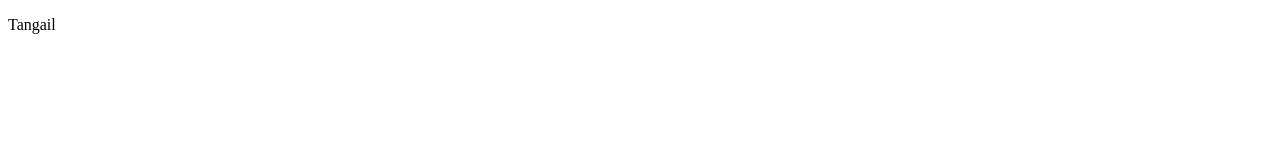
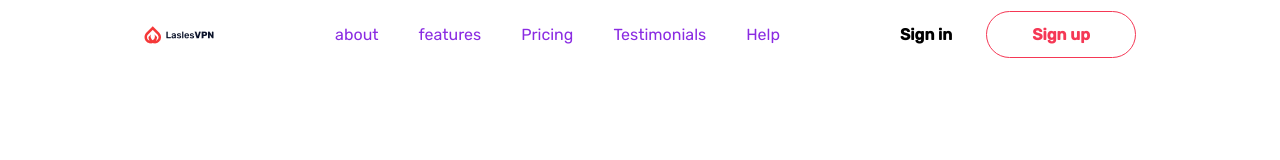
Before and after one commit to mdswadhin-design/Test-repository, a plain HTML site: page index.html in a window 1280 px wide. Drawn offline with Linux system fonts and the light colour scheme.

Commit message:
header done

```diff
--- /dev/null
+++ b/image/style.css
@@ -0,0 +1,4 @@
+body{
+    background-color: brown;
+  color: white;
+}
--- a/index.html
+++ b/index.html
@@ -4,9 +4,31 @@
     <meta charset="UTF-8">
     <meta http-equiv="X-UA-Compatible" content="IE=edge">
     <meta name="viewport" content="width=device-width, initial-scale=1.0">
-    <title>Document</title>
+    <title>Lasles VPN</title>
+    <link rel="stylesheet" href="style.css">
+
+    <link rel="preconnect" href="https://fonts.googleapis.com">
+<link rel="preconnect" href="https://fonts.gstatic.com" crossorigin>
+<link href="https://fonts.googleapis.com/css2?family=Rubik:wght@400;500&display=swap" rel="stylesheet">
 </head>
 <body>
- <p>Tangail</p>
+<div class="header">
+    <img src="/image/Logo.png">
+   <div> <ul id="top-menu">
+    <li>
+        about
+    </li>
+    <li>features</li>
+    <li>Pricing</li>
+    <li>Testimonials</li>
+    <li>Help</li>
+
+   </ul></div>
+    <div>
+        <a href="#">Sign in</a>
+        <a id="signup" href="#">Sign up</a>
+    </div>
+</div>
+
 </body>
 </html>
--- /dev/null
+++ b/style.css
@@ -0,0 +1,43 @@
+body{
+    margin: 0;
+    padding: 0;
+    box-sizing: border-box;
+    font-family: 'Rubik', sans-serif;
+}
+
+
+.header{
+    width: 992px;
+    margin-left: auto;
+    margin-right: auto;
+    margin-top: 25px;
+    display: flex;
+    justify-content: space-between;
+align-items: center;
+}
+a{
+    color: black;
+    text-decoration: none;
+    font-weight: 600;
+
+}
+#signup{
+    border: 1px solid #F53855;
+    margin-left: 30px;
+    color: #F53855;
+    padding-left: 45px;
+    padding-right: 45px;
+    padding-top: 13px;
+    padding-bottom: 13px;
+    border-radius: 50px;
+
+}
+#top-menu{
+    display: flex;
+    padding: 0;
+    margin: 0;
+    list-style: none;
+    column-gap: 40px;
+    color:blueviolet ;
+    font-weight: 400;
+}
```
Also changed, not shown: image/Logo.png (added).
